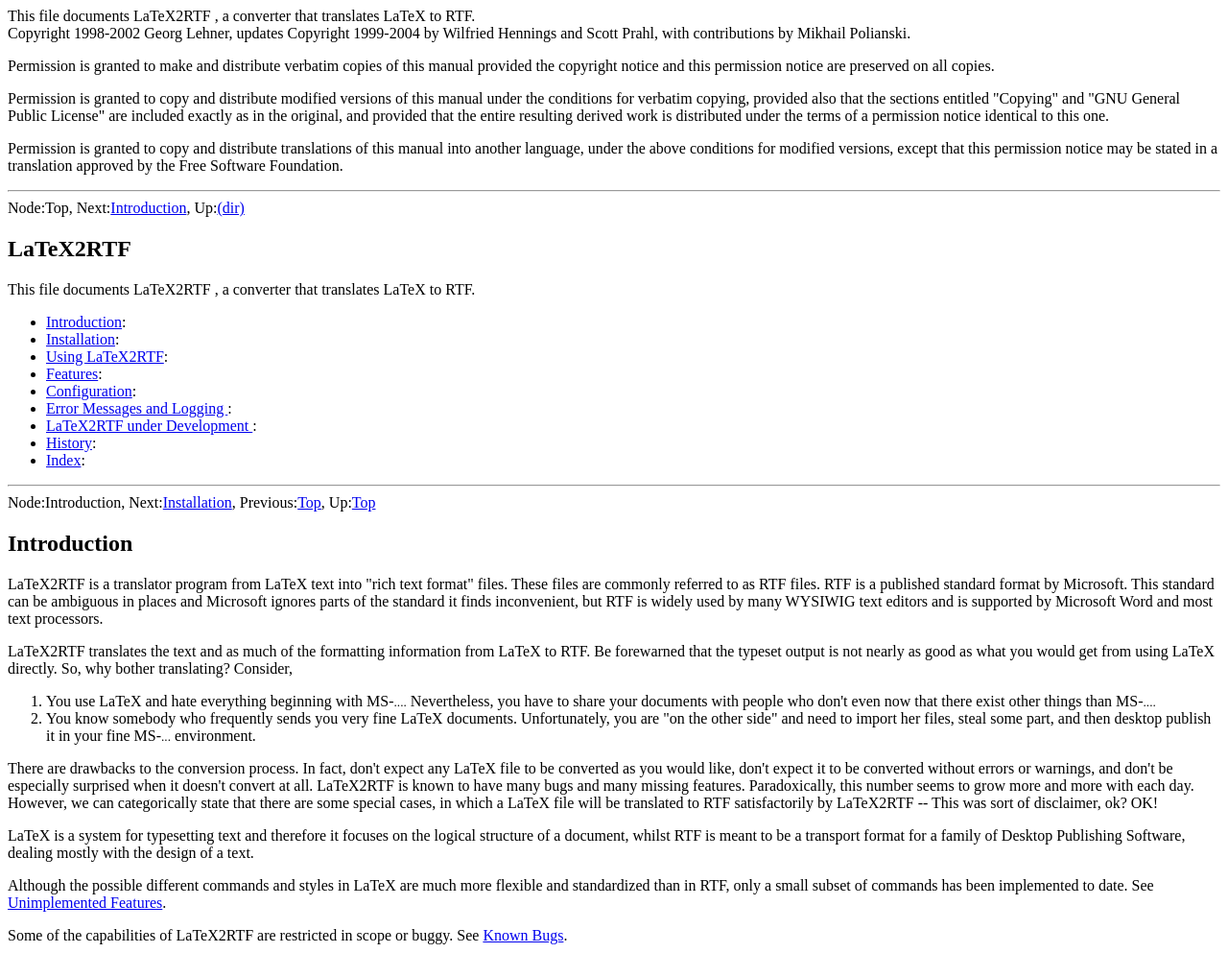
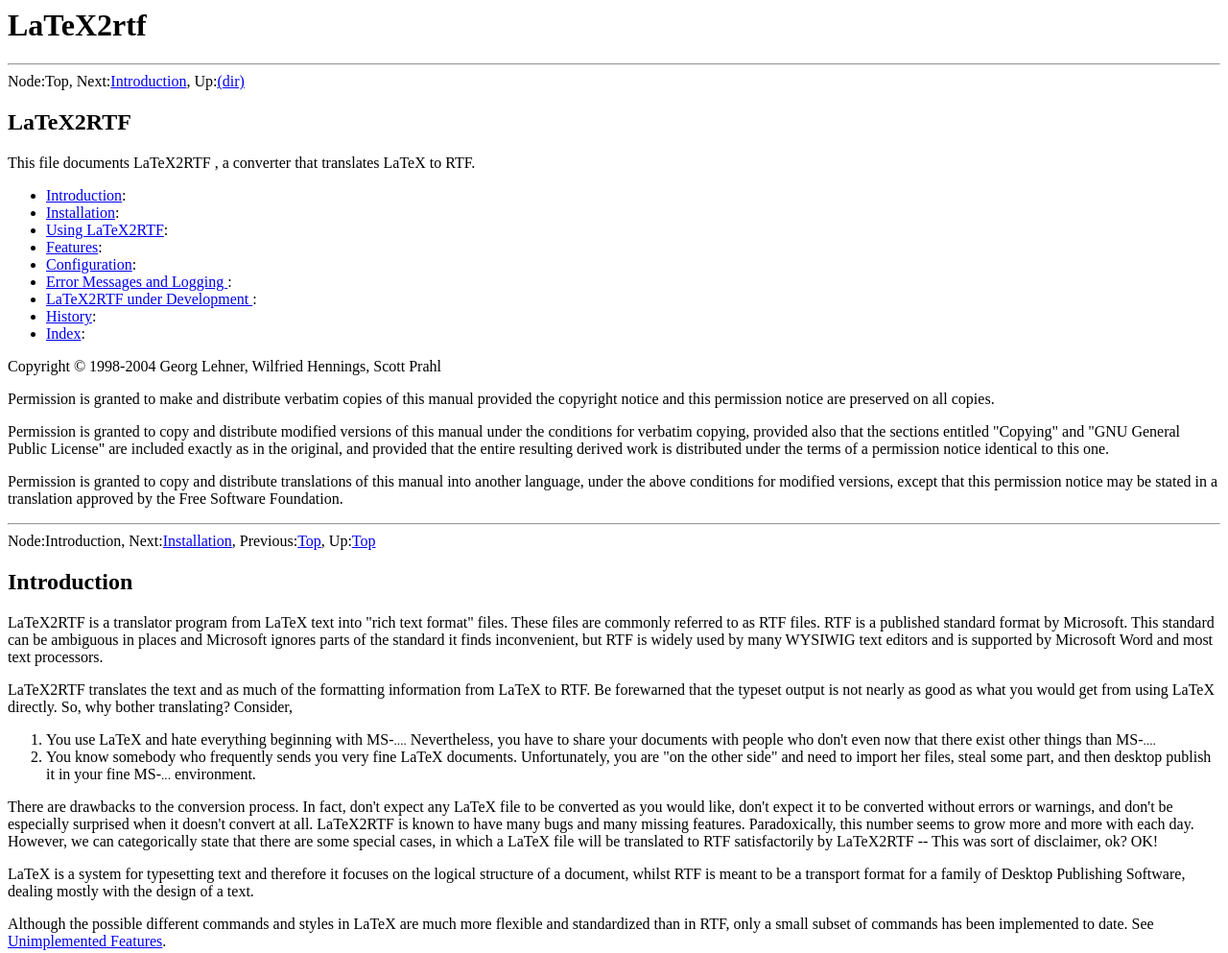
Before and after one commit to latex2rtf/latex2rtf, a plain HTML site: page doc/latex2rtf.html in a window 1280 px wide. Shown: the top 993 px of the page at 96% size. Drawn offline with Linux system fonts and the light colour scheme.

Commit message:
WH: a) updated documentation for Windows version (self-installing .exe instead of .zip),     b) better placement of copyright notice in pdf and in html version of documentation
git-svn-id: https://svn.code.sf.net/p/latex2rtf/code/trunk@413 bedafb05-6a7b-466a-8c5e-1828fe372967

```diff
--- a/doc/latex2rtf.html
+++ b/doc/latex2rtf.html
@@ -7,29 +7,7 @@
 <link href="http://www.gnu.org/software/texinfo/" rel="generator-home">
 </head>
 <body>
-This file documents LaTeX2RTF
-, a converter that translates LaTeX
- to RTF.<br>
-Copyright 1998-2002 Georg Lehner,
-updates Copyright 1999-2004 by Wilfried Hennings and Scott Prahl,
-with contributions by Mikhail Polianski.
-
-   <p>Permission is granted to make and distribute verbatim copies of this
-manual provided the copyright notice and this permission notice are
-preserved on all copies.
-
-   <p>Permission is granted to copy and distribute modified
-versions of this manual under the conditions for verbatim copying,
-provided also that the sections entitled "Copying" and "GNU General
-Public License" are included exactly as in the original, and provided
-that the entire resulting derived work is distributed under the terms of
-a permission notice identical to this one.
-
-   <p>Permission is granted to copy and distribute translations of this manual
-into another language, under the above conditions for modified versions,
-except that this permission notice may be stated in a translation
-approved by the Free Software Foundation.
-
+<h1 class="settitle">LaTeX2rtf</h1>
 <div class="node">
 <p><hr>
 Node:<a name="Top">Top</a>,
@@ -56,6 +34,24 @@
 <li><a accesskey="9" href="#Index">Index</a>:
 </ul>
 
+   <p>Copyright &copy; 1998-2004 Georg Lehner, Wilfried Hennings, Scott Prahl
+
+   <p>Permission is granted to make and distribute verbatim copies of this
+manual provided the copyright notice and this permission notice are
+preserved on all copies.
+
+   <p>Permission is granted to copy and distribute modified versions of this
+manual under the conditions for verbatim copying, provided also that the
+sections entitled "Copying" and "GNU General Public License" are
+included exactly as in the original, and provided that the entire
+resulting derived work is distributed under the terms of a permission
+notice identical to this one.
+
+   <p>Permission is granted to copy and distribute translations of this manual
+into another language, under the above conditions for modified versions,
+except that this permission notice may be stated in a translation
+approved by the Free Software Foundation.
+
 <div class="node">
 <p><hr>
 Node:<a name="Introduction">Introduction</a>,
@@ -288,7 +284,7 @@
    <p>The <small>UNIX</small> and Mac distributions do not contain an executable for DOS
 or Windows. Instead, get the DOS port as file <code>latex2rtf-x.x.x_dos.zip</code>
 or the Windows (Win32 = Win95, Win98, WinME, WinNT, Win2000, WinXP) version as
-file <code>latex2rtf-x.x.x_win.zip</code> (where x.x.x is the version number) from
+file <code>latex2rtf-x.x.x_win.exe</code> (where x.x.x is the version number) from
 <a href="http://sourceforge.net/projects/latex2rtf/">SourceForge</a><br>
 
    <p>The DOS distribution contains a precompiled executable which should run
@@ -296,8 +292,8 @@
 of any MS Windows system.<br>
 
    <p>The Win32 version starting from 1.9.14a has the same executable but
-additionally an optional Win32 GUI interface
-(LaTeX2RTF Shell) and comes with an automatic installer, See <a href="#Win32%20systems">Win32 systems</a>.<br>
+additionally an optional Win32 GUI interface (LaTeX2RTF Shell)
+and is wrapped in an automatic installer, See <a href="#Win32%20systems">Win32 systems</a>.<br>
 
    <p>To install latex2rtf, extract all files from the zip archive to <code>C:\l2r</code>
 or to another folder (i.e. directory) of your choice,
@@ -408,8 +404,8 @@
 
    <p>To install LaTeX2RTF
  on a Win32 system (Win9x, WinME, WinNT, Win2000, WinXP),
-unzip the <code>latex2rtf-x.x.x_win.zip</code>, then execute the
-<code>latex2rtf-x.x.x_win.exe</code> and follow the instructions.
+download and execute the <code>latex2rtf-x.x.x_win.exe</code>
+(where x.x.x is the version number) and follow the instructions.
 
    <p>To start the program double-click the LaTeX2RTF
  icon,
```
Also changed, not shown: doc/latex2rtf.txt, 2 other files.
